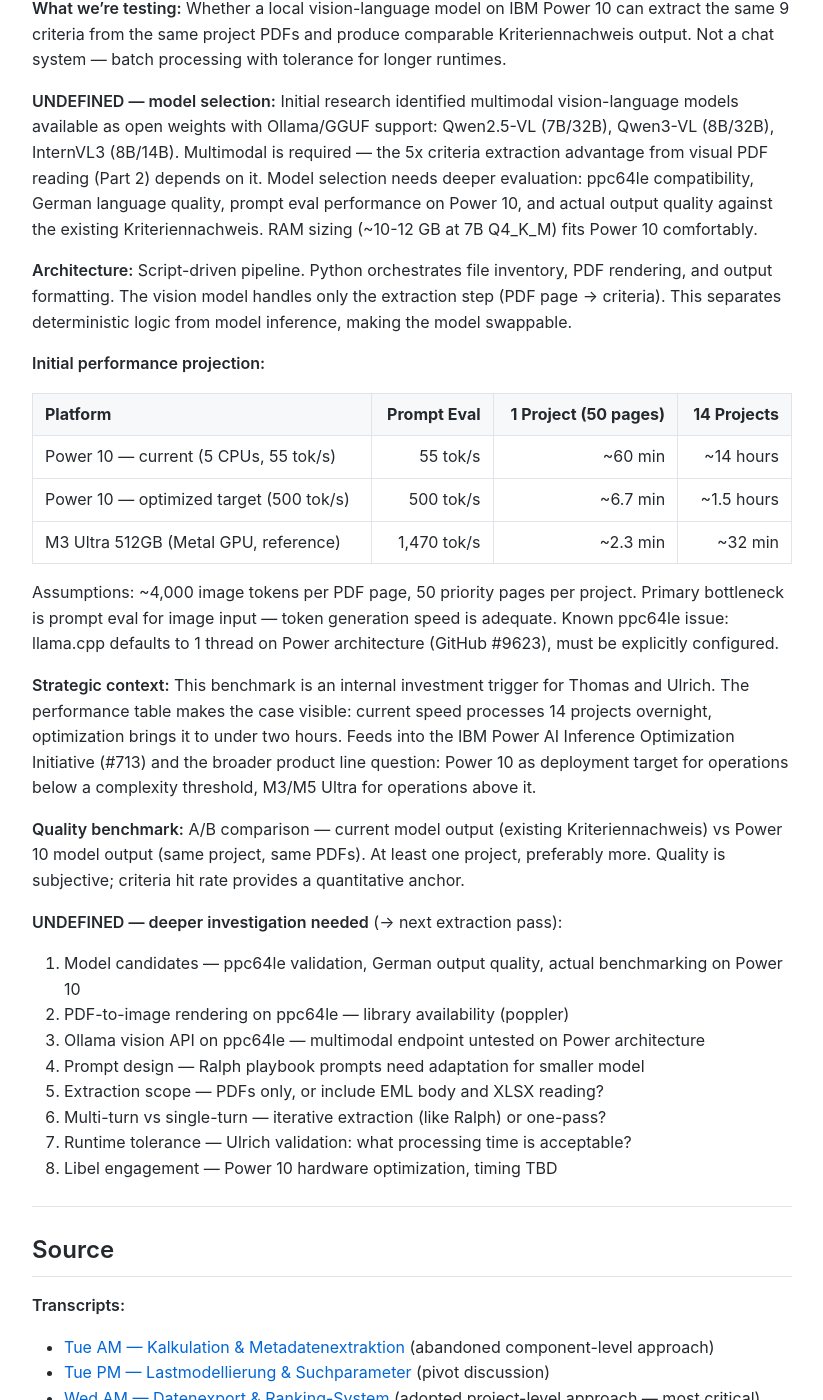
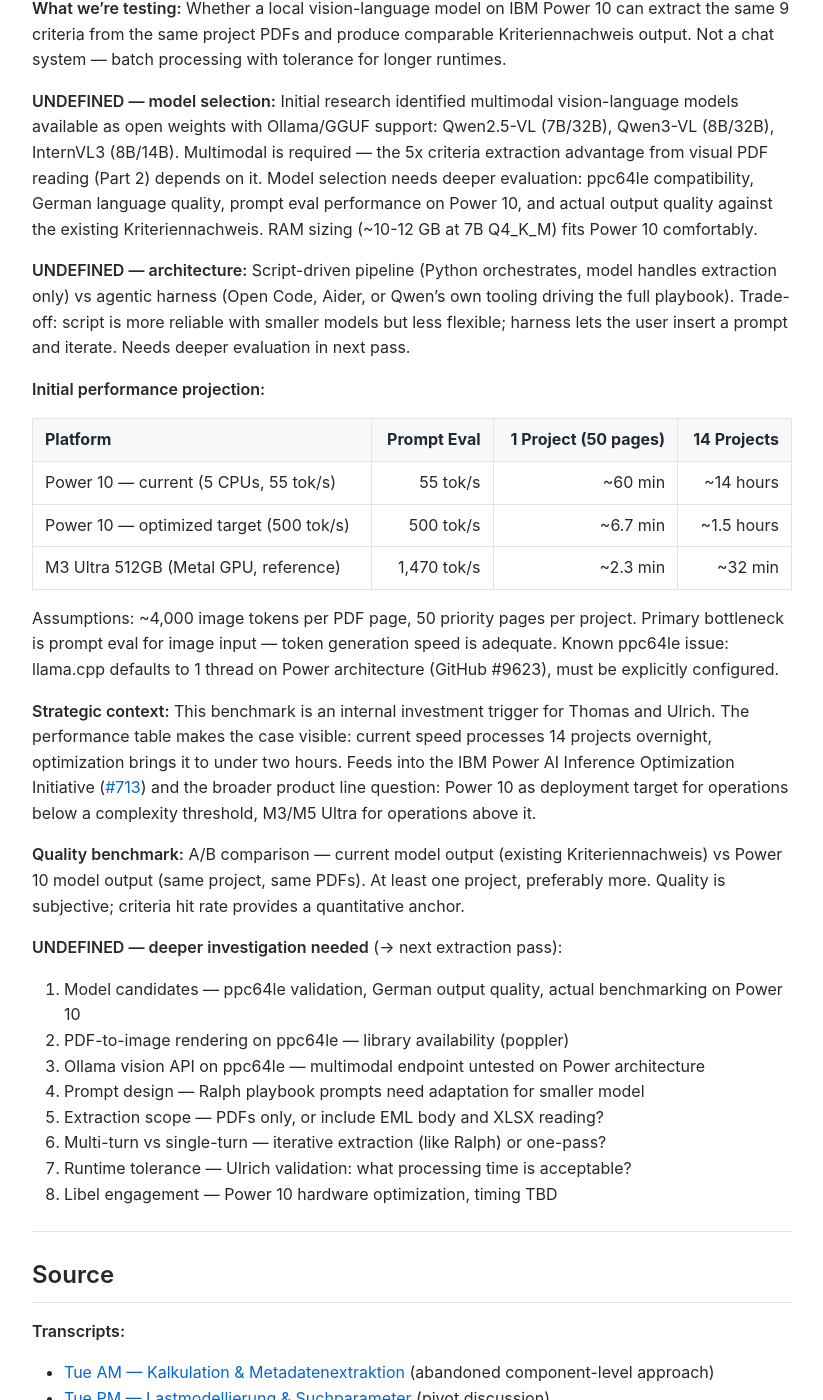
Before and after one commit to MariusWilsch/public-wilsch-ai-pages, a Jekyll site: the page built from project/rekers/design-doc-feasibility-report.md, in a window 1280 px wide and 1400 px high, scrolled down 10391 px. Shown: the whole window, without its empty margins (228-1051 px from the left). Built offline with Jekyll 4.4.1, drawn with Linux system fonts in a browser that asks for light colours; our own code applies the rules of GitHub Pages for plain Markdown files.

Commit message:
Sync from hippocampus 2026-02-25

```diff
--- a/project/rekers/design-doc-feasibility-report.md
+++ b/project/rekers/design-doc-feasibility-report.md
@@ -306,7 +306,7 @@ The Kriteriennachweis documents (Part 2) were produced using the current model v
 
 **UNDEFINED — model selection:** Initial research identified multimodal vision-language models available as open weights with Ollama/GGUF support: Qwen2.5-VL (7B/32B), Qwen3-VL (8B/32B), InternVL3 (8B/14B). Multimodal is required — the 5x criteria extraction advantage from visual PDF reading (Part 2) depends on it. Model selection needs deeper evaluation: ppc64le compatibility, German language quality, prompt eval performance on Power 10, and actual output quality against the existing Kriteriennachweis. RAM sizing (~10-12 GB at 7B Q4_K_M) fits Power 10 comfortably.
 
-**Architecture:** Script-driven pipeline. Python orchestrates file inventory, PDF rendering, and output formatting. The vision model handles only the extraction step (PDF page → criteria). This separates deterministic logic from model inference, making the model swappable.
+**UNDEFINED — architecture:** Script-driven pipeline (Python orchestrates, model handles extraction only) vs agentic harness (Open Code, Aider, or Qwen's own tooling driving the full playbook). Trade-off: script is more reliable with smaller models but less flexible; harness lets the user insert a prompt and iterate. Needs deeper evaluation in next pass.
 
 **Initial performance projection:**
 
@@ -318,7 +318,7 @@ The Kriteriennachweis documents (Part 2) were produced using the current model v
 
 Assumptions: ~4,000 image tokens per PDF page, 50 priority pages per project. Primary bottleneck is prompt eval for image input — token generation speed is adequate. Known ppc64le issue: llama.cpp defaults to 1 thread on Power architecture (GitHub #9623), must be explicitly configured.
 
-**Strategic context:** This benchmark is an internal investment trigger for Thomas and Ulrich. The performance table makes the case visible: current speed processes 14 projects overnight, optimization brings it to under two hours. Feeds into the IBM Power AI Inference Optimization Initiative (#713) and the broader product line question: Power 10 as deployment target for operations below a complexity threshold, M3/M5 Ultra for operations above it.
+**Strategic context:** This benchmark is an internal investment trigger for Thomas and Ulrich. The performance table makes the case visible: current speed processes 14 projects overnight, optimization brings it to under two hours. Feeds into the IBM Power AI Inference Optimization Initiative ([#713](https://github.com/DaveX2001/deliverable-tracking/issues/713)) and the broader product line question: Power 10 as deployment target for operations below a complexity threshold, M3/M5 Ultra for operations above it.
 
 **Quality benchmark:** A/B comparison — current model output (existing Kriteriennachweis) vs Power 10 model output (same project, same PDFs). At least one project, preferably more. Quality is subjective; criteria hit rate provides a quantitative anchor.
 
```
